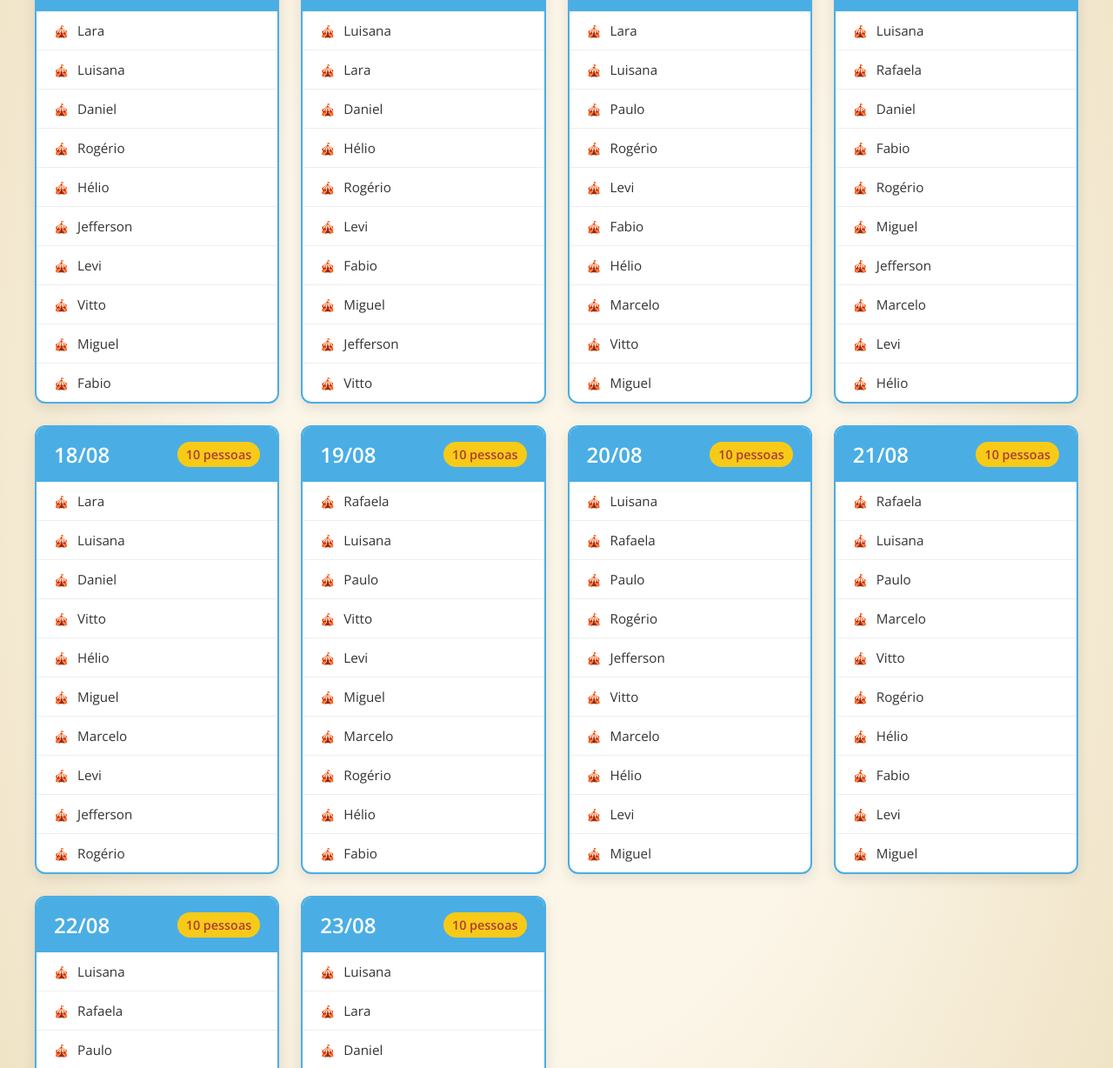
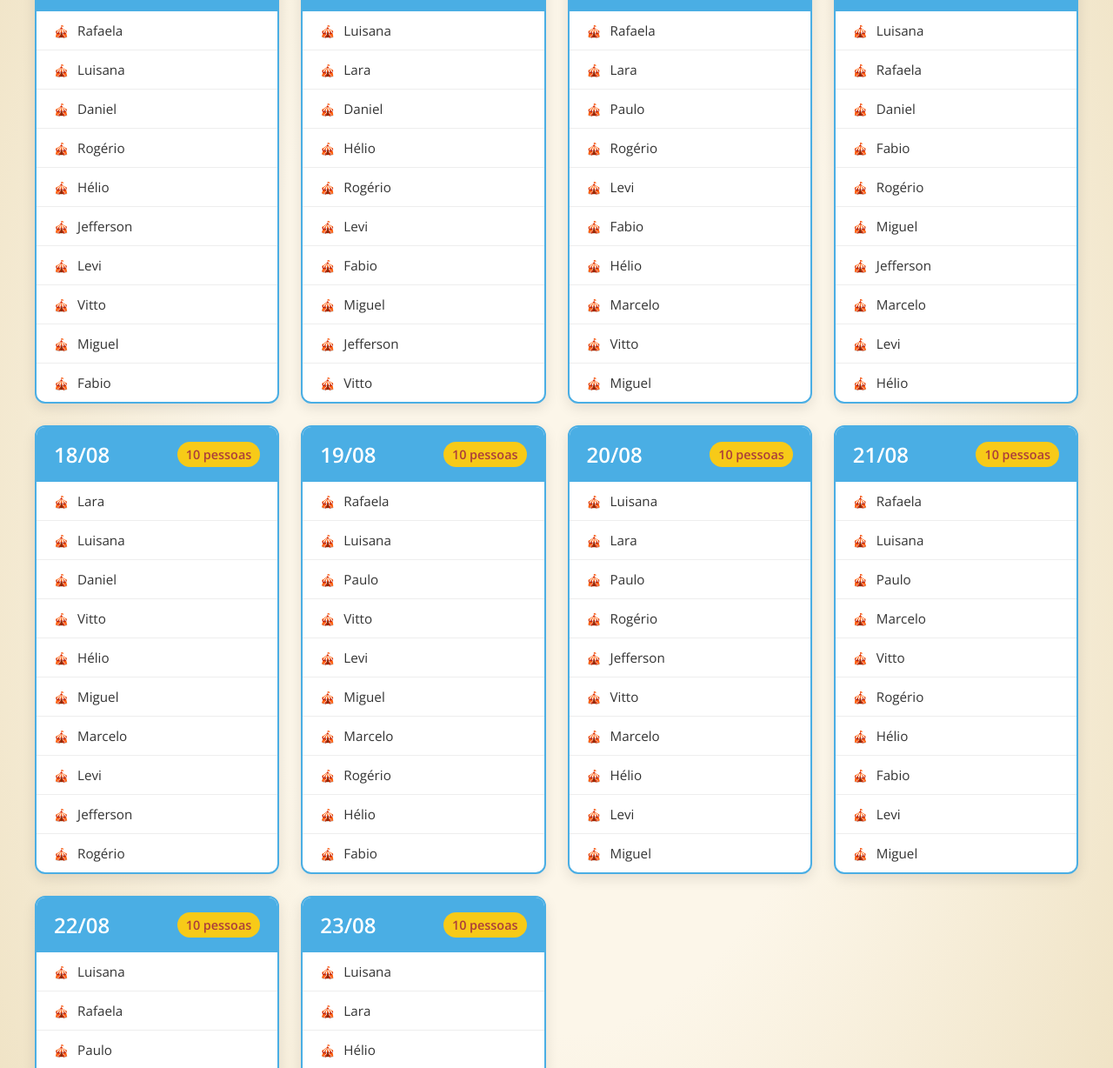
Before and after one commit to viniciussqr/acrobacia-aladdin, a plain HTML site: page index.html in a window 1280 px wide. Shown: the part 592-1820 px from the top of the page at 87% size. Drawn offline with nearby package versions, Linux system fonts and the light colour scheme.

Commit message:
Update index.html

```diff
--- a/index.html
+++ b/index.html
@@ -3,7 +3,7 @@
 <head>
     <meta charset="UTF-8">
     <meta name="viewport" content="width=device-width, initial-scale=1.0">
-    <title>(Acrobacia - Aladdin 2026)</title>
+    <title>Acrobacia - Aladdin 2026</title>
     <!-- Fonte do Google para dar um toque elegante e temático -->
     <link href="https://fonts.googleapis.com/css2?family=Cinzel:wght@700&family=Open+Sans:wght@400;600&display=swap" rel="stylesheet">
 
@@ -141,7 +141,7 @@
 
     <header>
         <img src="file.jpeg" alt="Logo Acroarte" class="logo-img">
-        <h1>(Acrobacia - Aladdin 2026)</h1>
+        <h1>Acrobacia - Aladdin 2026</h1>
     </header>
 
     <div class="container">
@@ -155,7 +155,7 @@
                     <span class="badge">10 pessoas</span>
                 </div>
                 <ul class="person-list">
-                    <li>Lara</li><li>Luisana</li><li>Daniel</li><li>Rogério</li><li>Hélio</li><li>Jefferson</li><li>Levi</li><li>Vitto</li><li>Miguel</li><li>Fabio</li>
+                    <li>Rafaela</li><li>Luisana</li><li>Daniel</li><li>Rogério</li><li>Hélio</li><li>Jefferson</li><li>Levi</li><li>Vitto</li><li>Miguel</li><li>Fabio</li>
                 </ul>
             </div>
 
@@ -175,7 +175,7 @@
                     <span class="badge">10 pessoas</span>
                 </div>
                 <ul class="person-list">
-                    <li>Lara</li><li>Luisana</li><li>Paulo</li><li>Rogério</li><li>Levi</li><li>Fabio</li><li>Hélio</li><li>Marcelo</li><li>Vitto</li><li>Miguel</li>
+                    <li>Rafaela</li><li>Lara</li><li>Paulo</li><li>Rogério</li><li>Levi</li><li>Fabio</li><li>Hélio</li><li>Marcelo</li><li>Vitto</li><li>Miguel</li>
                 </ul>
             </div>
 
@@ -215,7 +215,7 @@
                     <span class="badge">10 pessoas</span>
                 </div>
                 <ul class="person-list">
-                    <li>Luisana</li><li>Rafaela</li><li>Paulo</li><li>Rogério</li><li>Jefferson</li><li>Vitto</li><li>Marcelo</li><li>Hélio</li><li>Levi</li><li>Miguel</li>
+                    <li>Luisana</li><li>Lara</li><li>Paulo</li><li>Rogério</li><li>Jefferson</li><li>Vitto</li><li>Marcelo</li><li>Hélio</li><li>Levi</li><li>Miguel</li>
                 </ul>
             </div>
 
@@ -245,7 +245,7 @@
                     <span class="badge">10 pessoas</span>
                 </div>
                 <ul class="person-list">
-                    <li>Luisana</li><li>Lara</li><li>Daniel</li><li>Marcelo</li><li>Vitto</li><li>Jefferson</li><li>Fabio</li><li>Miguel</li><li>Rogério</li><li>Levi</li>
+                    <li>Luisana</li><li>Lara</li><li>Hélio</li><li>Marcelo</li><li>Vitto</li><li>Jefferson</li><li>Fabio</li><li>Miguel</li><li>Rogério</li><li>Levi</li>
                 </ul>
             </div>
         </div>
```
